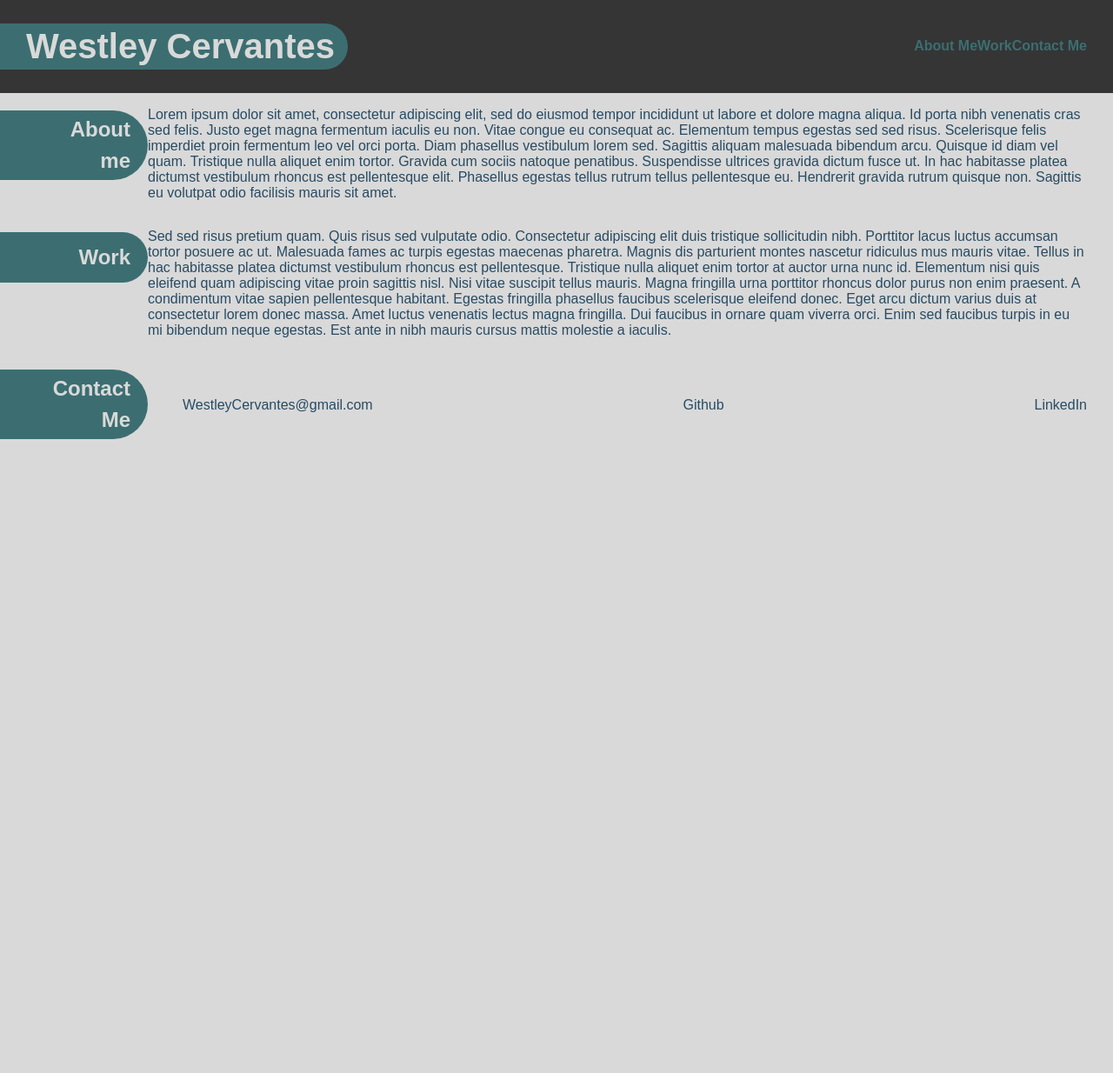
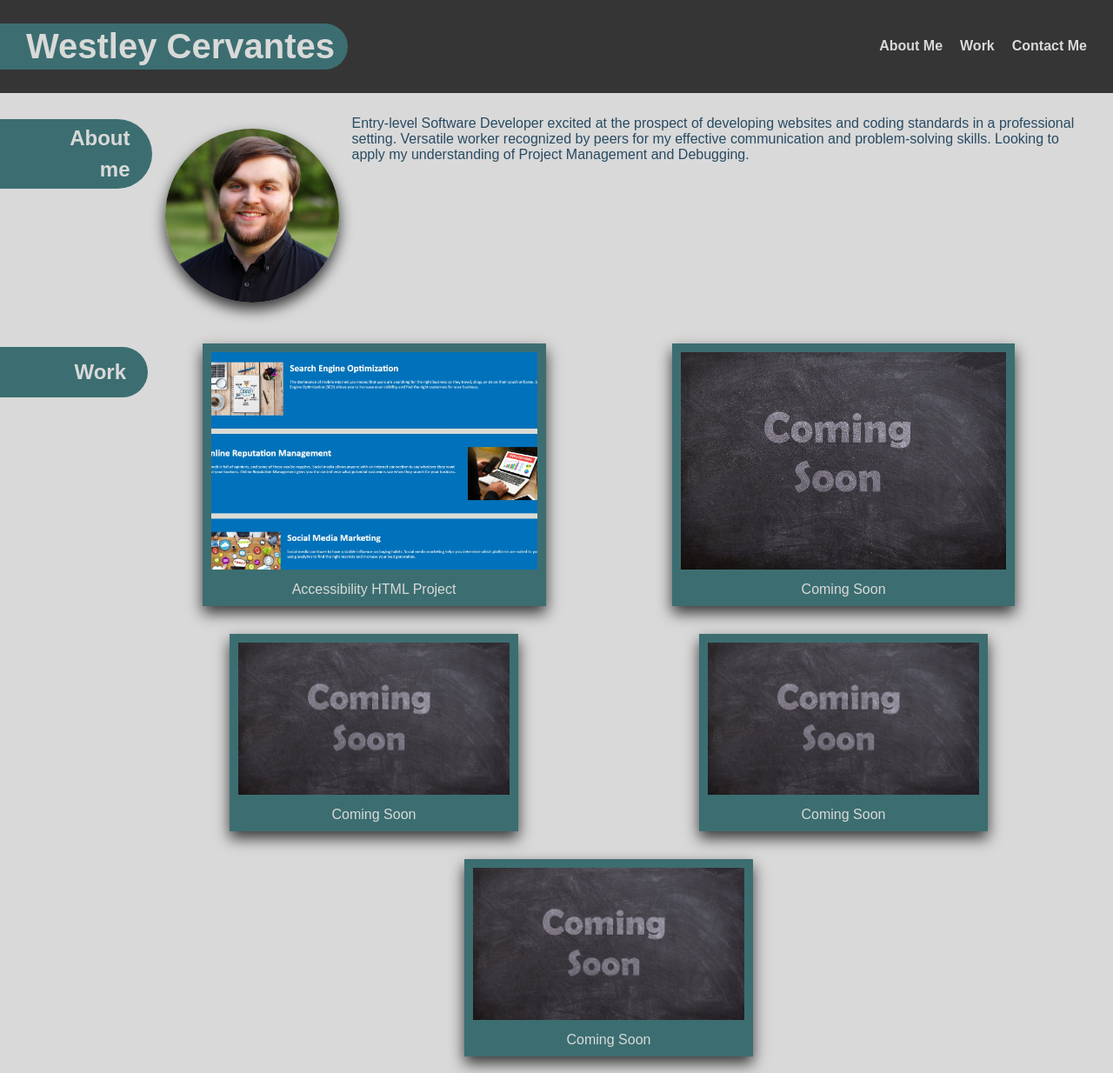
Before and after one commit to wacwestley30/Porfolio-Project, a plain HTML site: page index.html in a window 1280 px wide. Shown: the top 1234 px of the page at 87% size. Before the commit the page ends 800 px from the top, so only its background shows below. Drawn offline with Linux system fonts and the light colour scheme.

Commit message:
Added links and cards in page and also styled most of the project and gave some structure to the CSS file also preparing for future additions

```diff
--- a/assets/styles/styles.css
+++ b/assets/styles/styles.css
@@ -13,12 +13,52 @@ body {
     font-family: Arial, Helvetica, sans-serif;
 }
 
+/* Header */
+
 header {
     background-color: var(--obsidian);
     display: flex;
     justify-content: space-between;
     align-items: center;
     padding-right: 30px;
+}
+header ul li {
+    padding-left: 20px;
+    color: var(--grey);
+}
+
+ul li {
+    list-style-type: none;
+    display: inline;
+    font-weight: bolder;
+}
+
+nav ul {
+    display: flex;
+    align-items: center;
+    justify-content: space-around;
+    padding-left: 20px;
+    height: 75%;
+}
+
+a:link {
+    text-decoration: none;
+    color: inherit;
+}
+
+a:visited {
+    text-decoration: none;
+    color: inherit;
+}
+
+a:hover {
+    text-decoration: none;
+    color: inherit;
+}
+
+a:active {
+    text-decoration: none;
+    color: inherit;
 }
 
 h1 {
@@ -29,14 +69,26 @@ h1 {
     border-radius: 0 50px 50px 0;
 }
 
+/* About Me */
+
 h2 {
     background-color: var(--teal);
     color: var(--grey);
-    padding: 4px 15px 4px 30px;
+    padding: 4px 25px 4px 30px;
     border-radius: 0 50px 50px 0;
     height: 3em;
     line-height: 1.5;
     height: 1.5;
+}
+
+#aboutMe p {
+    width: 90%;
+}
+
+/* Work */
+
+#mainSection {
+    margin-top: 10px;
 }
 
 #work h2 {
@@ -44,25 +96,9 @@ h2 {
     height: 50px;
 }
 
-ul li {
-    list-style-type: none;
-    display: inline;
-}
-
-header ul li {
-    color: var(--teal);
-    font-weight: bolder;
-}
-
-footer nav {
-    width: 90%;
-}
-
-nav ul {
+#work article {
     display: flex;
-    align-items: center;
-    justify-content: space-between;
-    height: 75%;
+    flex-direction: column;
 }
 
 .section {
@@ -72,10 +108,49 @@ nav ul {
 
 .section h2 {
     text-align: right;
-    padding-right: 20px;
     width: 10%;
 }
 
-.section p {
+#aboutMe img {
+    height: 200px;
+    width: 200px;
+    border-radius: 50%;
+    margin: 15px;
+    float: left;
+    box-shadow: 0px 8px 16px 0px rgba(0, 0, 0, 0.75);
+}
+
+article section {
+    display: flex;
+    flex-wrap: wrap;
+    justify-content: space-around;
+}
+
+.threeByTwo img {
+    height: 250px;
+    margin: 10px 10px 0px 10px;
+}
+
+.sixteenByNine img {
+    height: 175px;
+    margin: 10px 10px 0px 10px;
+}
+
+figure {
+  box-shadow: 0px 8px 16px 0px rgba(0, 0, 0, 0.75);
+  margin-left: 20px;
+  background-color: var(--teal);
+  color: var(--grey);
+  text-align: center;
+}
+
+figcaption p {
+    padding-bottom: 10px;
+    margin: 10px;
+}
+
+/* Contact Me */
+
+footer nav {
     width: 90%;
 }
--- a/index.html
+++ b/index.html
@@ -11,20 +11,69 @@
         <h1>Westley Cervantes</h1>
         <nav>
             <ul>
-                <li>About Me</li>
-                <li>Work</li>
-                <li>Contact Me</li>
+                <li><a href="#aboutMe">About Me</a></li>
+                <li><a href="#work">Work</a></li>
+                <li><a href="#contactMe">Contact Me</a></li>
             </ul>
         </nav>
     </header>
     <section id="mainSection">
         <section class="section" id="aboutMe">
             <h2>About<br>me</h2>
-            <p>Lorem ipsum dolor sit amet, consectetur adipiscing elit, sed do eiusmod tempor incididunt ut labore et dolore magna aliqua. Id porta nibh venenatis cras sed felis. Justo eget magna fermentum iaculis eu non. Vitae congue eu consequat ac. Elementum tempus egestas sed sed risus. Scelerisque felis imperdiet proin fermentum leo vel orci porta. Diam phasellus vestibulum lorem sed. Sagittis aliquam malesuada bibendum arcu. Quisque id diam vel quam. Tristique nulla aliquet enim tortor. Gravida cum sociis natoque penatibus. Suspendisse ultrices gravida dictum fusce ut. In hac habitasse platea dictumst vestibulum rhoncus est pellentesque elit. Phasellus egestas tellus rutrum tellus pellentesque eu. Hendrerit gravida rutrum quisque non. Sagittis eu volutpat odio facilisis mauris sit amet.</p>
+            <p>
+                <img src="assets/images/WesInBlack.jpg" alt="Professional profile photo">
+
+                Entry-level Software Developer excited at the prospect of developing websites and coding standards in a professional setting. Versatile worker recognized by peers for my effective communication and problem-solving skills. Looking to apply my understanding of Project Management and Debugging.
+            </p>
         </section>
         <section class="section" id="work">
             <h2>Work</h2>
-            <p>Sed sed risus pretium quam. Quis risus sed vulputate odio. Consectetur adipiscing elit duis tristique sollicitudin nibh. Porttitor lacus luctus accumsan tortor posuere ac ut. Malesuada fames ac turpis egestas maecenas pharetra. Magnis dis parturient montes nascetur ridiculus mus mauris vitae. Tellus in hac habitasse platea dictumst vestibulum rhoncus est pellentesque. Tristique nulla aliquet enim tortor at auctor urna nunc id. Elementum nisi quis eleifend quam adipiscing vitae proin sagittis nisl. Nisi vitae suscipit tellus mauris. Magna fringilla urna porttitor rhoncus dolor purus non enim praesent. A condimentum vitae sapien pellentesque habitant. Egestas fringilla phasellus faucibus scelerisque eleifend donec. Eget arcu dictum varius duis at consectetur lorem donec massa. Amet luctus venenatis lectus magna fringilla. Dui faucibus in ornare quam viverra orci. Enim sed faucibus turpis in eu mi bibendum neque egestas. Est ante in nibh mauris cursus mattis molestie a iaculis.</p>
+            <article>
+                <section>
+                    <a href="https://wacwestley30.github.io/AccessibilityHTMLProject/" target="_blank">
+                        <figure class="threeByTwo" id="card">
+                            <img src="assets/images/AccessibilityHTMLProject.jpg" alt="Example photo of HTML Project">
+                            <figcaption>
+                                <p>Accessibility HTML Project</p>
+                            </figcaption>
+                        </figure>
+                    </a>
+                    <a href="#" target="_blank">
+                        <figure class="threeByTwo" id="card">
+                            <img src="assets/images/ComingSoon3x2.jpg" alt="Coming Soon">
+                            <figcaption>
+                                <p>Coming Soon</p>
+                            </figcaption>
+                        </figure>
+                    </a>
+                </section>
+                <section>
+                    <a href="#" target="_blank">
+                        <figure class="sixteenByNine" id="card">
+                            <img src="assets/images/ComingSoon16x9.jpg" alt="Coming Soon">
+                            <figcaption>
+                                <p>Coming Soon</p>
+                            </figcaption>
+                        </figure>
+                    </a>
+                    <a href="#" target="_blank">
+                        <figure class="sixteenByNine" id="card">
+                            <img src="assets/images/ComingSoon16x9.jpg" alt="Coming Soon">
+                            <figcaption>
+                                <p>Coming Soon</p>
+                            </figcaption>
+                        </figure>
+                    </a>
+                    <a href="#" target="_blank">
+                        <figure class="sixteenByNine" id="card">
+                            <img src="assets/images/ComingSoon16x9.jpg" alt="Coming Soon">
+                            <figcaption>
+                                <p>Coming Soon</p>
+                            </figcaption>
+                        </figure>
+                    </a>
+                </section>
+            </article>
         </section>
     </section>
     <footer>
@@ -32,9 +81,9 @@
             <h2>Contact<br>Me</h2>
             <nav>
                 <ul>
-                    <li>WestleyCervantes@gmail.com</li>
-                    <li>Github</li>
-                    <li>LinkedIn</li>
+                    <li><a href="mailto:westleycervantes@gmail.com">WestleyCervantes@gmail.com</a></li>
+                    <li><a href="https://github.com/wacwestley30" target="_blank">Github</a></li>
+                    <li><a href="https://www.linkedin.com/in/westleycervantes/" target="_blank">LinkedIn</a></li>
                 </ul>
             </nav>
         </section>
```
Also changed, not shown: assets/images/AccessibilityHTMLProject.jpg (added), assets/images/ComingSoon16x9.jpg (added), assets/images/ComingSoon3x2.jpg (added), assets/images/WesInBlack.jpg (added).
